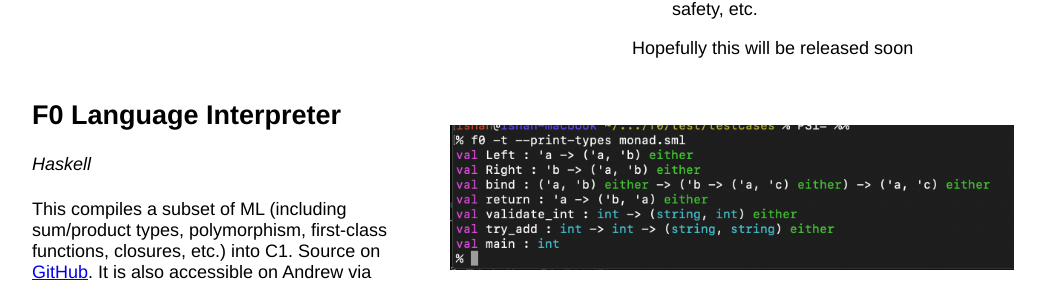
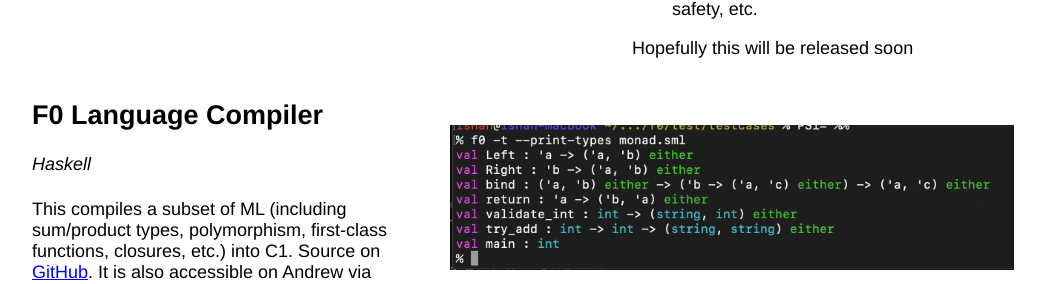
Before and after one commit to ishantheperson/ishantheperson.github.io, a Jekyll site: the page built from projects.html, in a window 1280 px wide and 900 px high, scrolled down 629 px. Shown: the part 160-444 px from the top of the window, without its empty margins (108-1169 px from the left). Built offline with Jekyll 4.4.1, drawn with Linux system fonts in a browser that asks for light colours.

Commit message:
fixed typo in projects

```diff
--- a/_data/projects.yml
+++ b/_data/projects.yml
@@ -16,7 +16,7 @@
     Hopefully this will be released soon
 
 -
-  name: F0 Language Interpreter
+  name: F0 Language Compiler
   tech: Haskell
   img: f0.png
   desc: >
```
